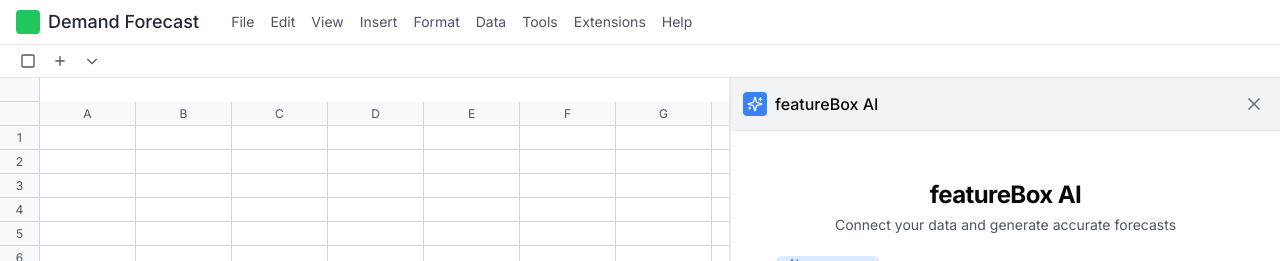
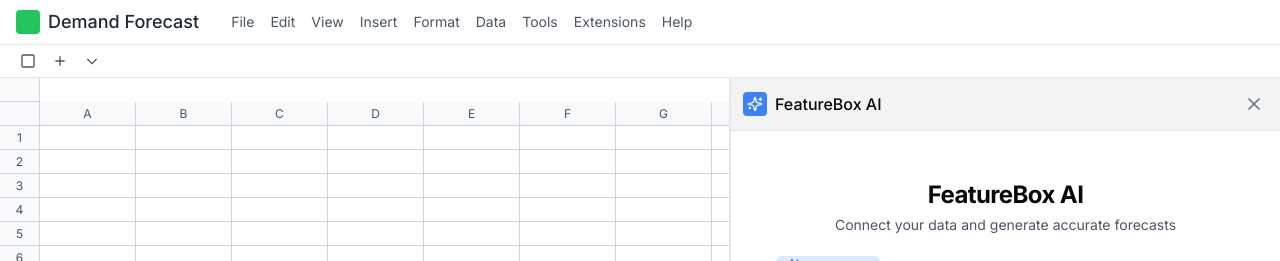
Before and after one commit to saisuprajamalla/demand-dash-creator-83, a React (Vite) app: page / in a window 1280 px wide. Shown: the top 261 px of the page. Built offline with nearby package versions, Linux system fonts and the light colour scheme.

Commit message:
Refactor: Update branding
Update "featureBox AI" to "FeatureBox AI" across the codebase.

```diff
--- a/src/components/layout/GoogleSheetsLayout.tsx
+++ b/src/components/layout/GoogleSheetsLayout.tsx
@@ -116,7 +116,7 @@ const GoogleSheetsLayout: React.FC<GoogleSheetsLayoutProps> = ({ children }) =>
                 <div className="w-6 h-6 bg-blue-500 rounded mr-2 flex items-center justify-center">
                   <Sparkles className="w-4 h-4 text-white" />
                 </div>
-                <span className="font-medium">featureBox AI</span>
+                <span className="font-medium">FeatureBox AI</span>
               </div>
               <button
                 className="text-gray-500 hover:text-gray-700 p-1 rounded-full hover:bg-gray-200"
--- a/src/components/ui/AIAnnotation.tsx
+++ b/src/components/ui/AIAnnotation.tsx
@@ -10,7 +10,7 @@ interface AIAnnotationProps {
 
 const AIAnnotation: React.FC<AIAnnotationProps> = ({
   children,
-  title = "featureBox AI"
+  title = "FeatureBox AI"
 }) => {
   return (
     <motion.div
--- a/src/pages/Index.tsx
+++ b/src/pages/Index.tsx
@@ -42,7 +42,7 @@ const Index = () => {
           animate={{ opacity: 1, y: 0 }}
           transition={{ duration: 0.5 }}
         >
-          <h1 className="text-2xl font-bold tracking-tight mb-1">featureBox AI</h1>
+          <h1 className="text-2xl font-bold tracking-tight mb-1">FeatureBox AI</h1>
           <p className="text-sm text-gray-600">Connect your data and generate accurate forecasts</p>
         </motion.div>
 
```
